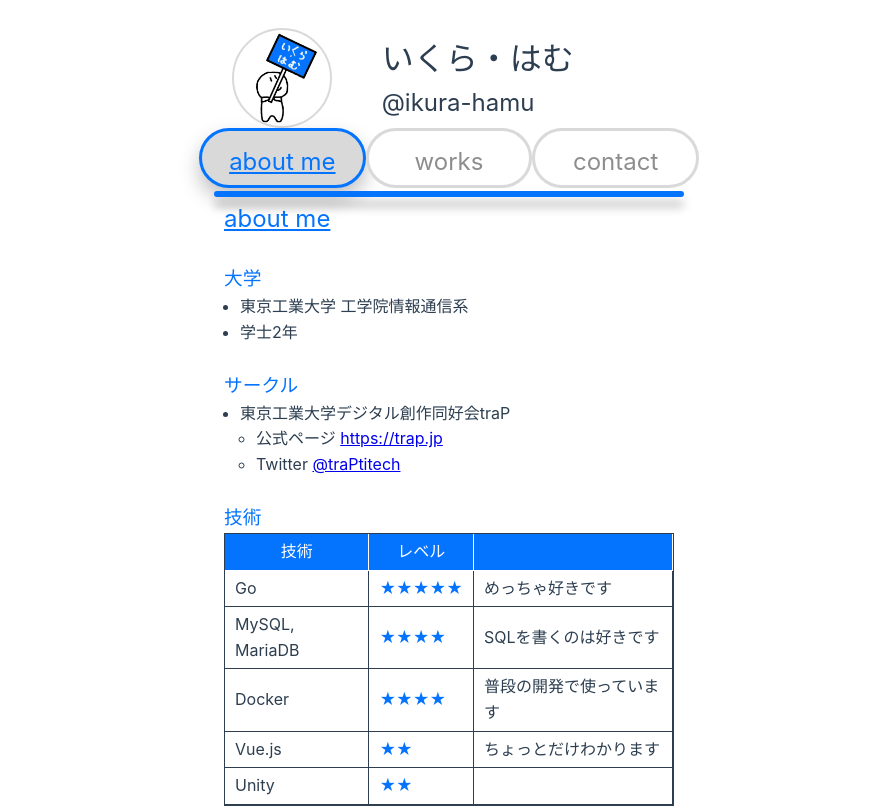
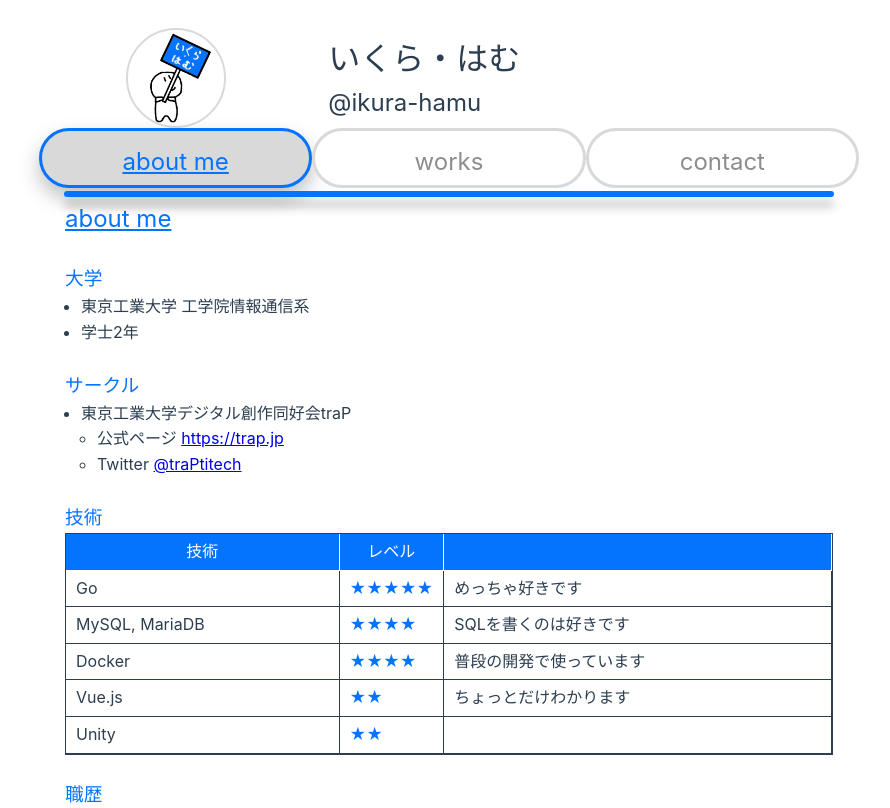
Before and after one commit to ikura-hamu/portfolio, a Vue app: page / in a window 1280 px wide. Shown: the top 808 px of the page, without its empty margins (191-1081 px from the left). Built offline with nearby package versions, Linux system fonts and the light colour scheme; no server answers.

Commit message:
幅を伸ばす

```diff
--- a/src/App.vue
+++ b/src/App.vue
@@ -41,22 +41,20 @@ const currentTabName = ref(tabNamesAboutMe)
     <Bar />
   </div>
 
-  <main>
+  <div class="body">
     <div v-show="currentTabName === tabNamesAboutMe" :id="tabNamesAboutMe">
       <AboutMe />
     </div>
     <div v-show="currentTabName === tabNamesWorks" :id="tabNamesWorks">
-      <!-- <Works /> -->
       <WorksFromObjects />
     </div>
     <div v-show="currentTabName === tabNamesContact" :id="tabNamesContact">
       <Contact />
     </div>
-
-  </main>
+  </div>
 </template>
 
-<style>
+<style scoped>
 .header {
   position: sticky;
   padding-top: 12px;
@@ -70,7 +68,7 @@ const currentTabName = ref(tabNamesAboutMe)
   background-color: #ffffff;
 }
 
-main {
+.body {
   margin-left: auto;
   margin-right: auto;
 }
@@ -85,18 +83,28 @@ main {
     width: 95%
   }
 
-  main {
+  .body {
     width: 90%;
   }
 }
 
-@media (min-width: 512px) {
+@media (min-width: 512px) and (max-width: 1024px) {
   .header {
-    width: 500px;
+    width: 80%;
   }
 
-  main {
-    width: 450px;
+  .body {
+    width: 75%;
+  }
+}
+
+@media (min-width: 1024px) {
+  .header {
+    width: 820px;
+  }
+
+  .body {
+    width: 768px;
   }
 }
 </style>
--- a/src/assets/main.css
+++ b/src/assets/main.css
@@ -23,10 +23,10 @@
 }
 
 @media (min-width: 1024px) {
-  body {
+  /* body {
     display: flex;
 
-  }
+  } */
 
 
   #app {
--- a/src/components/CarrerTable.vue
+++ b/src/components/CarrerTable.vue
@@ -44,18 +44,12 @@ td {
 }
 
 table {
-  table-layout: fixed;
-  display: block;
   width: 100%;
   margin: 0 auto;
-  /* display: block; */
   overflow-x: auto;
   border-spacing: 0;
+  padding-right: 0px;
 }
-
-/* tbody {
-  white-space: nowrap;
-} */
 
 thead {
   background-color: #0474FF;
--- a/src/components/Header.vue
+++ b/src/components/Header.vue
@@ -13,7 +13,7 @@
   </div>
 </template>
 
-<style>
+<style scoped>
 .icon {
   height: 100px;
   width: 100px;
--- a/src/components/SkillTable.vue
+++ b/src/components/SkillTable.vue
@@ -44,18 +44,12 @@ td {
 }
 
 table {
-  table-layout: fixed;
-  display: block;
   width: 100%;
   margin: 0 auto;
-  /* display: block; */
   overflow-x: auto;
   border-spacing: 0;
+  padding-right: 0px;
 }
-
-/* tbody {
-  white-space: nowrap;
-} */
 
 thead {
   background-color: #0474FF;
@@ -73,4 +67,9 @@ td {
   border-top-width: 0;
   border-left-width: 0;
 }
+
+th:nth-child(2),
+td:nth-child(2) {
+  width: 100px;
+}
 </style>
--- a/src/components/TabButton.vue
+++ b/src/components/TabButton.vue
@@ -25,7 +25,7 @@ function toggle() {
   </div>
 </template>
 
-<style>
+<style scoped>
 .rectangle {
   box-sizing: border-box;
 
--- a/src/components/Tabs.vue
+++ b/src/components/Tabs.vue
@@ -33,7 +33,7 @@ function toggleTabs(name: string): void {
   </div>
 </template>
 
-<style>
+<style scoped>
 .tabs {
   display: grid;
   grid-template-columns: repeat(3, 1fr);
```
